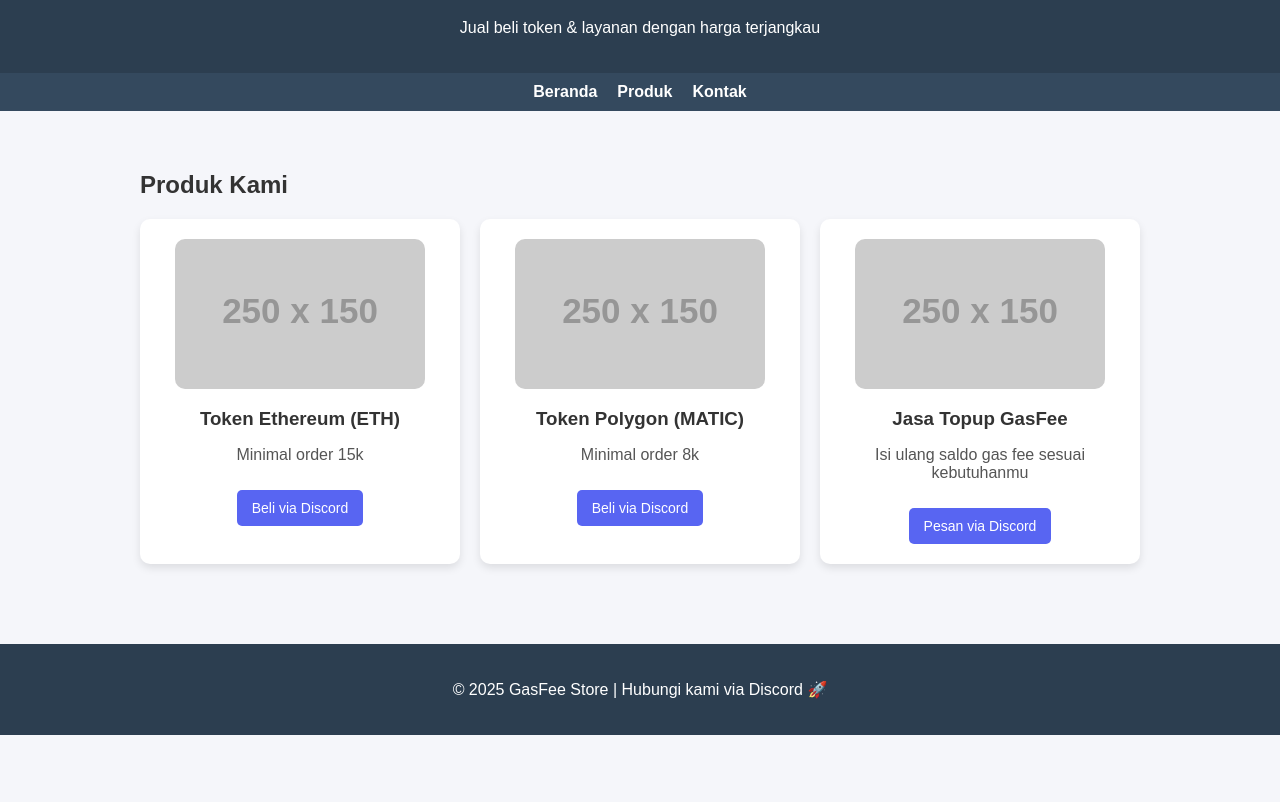
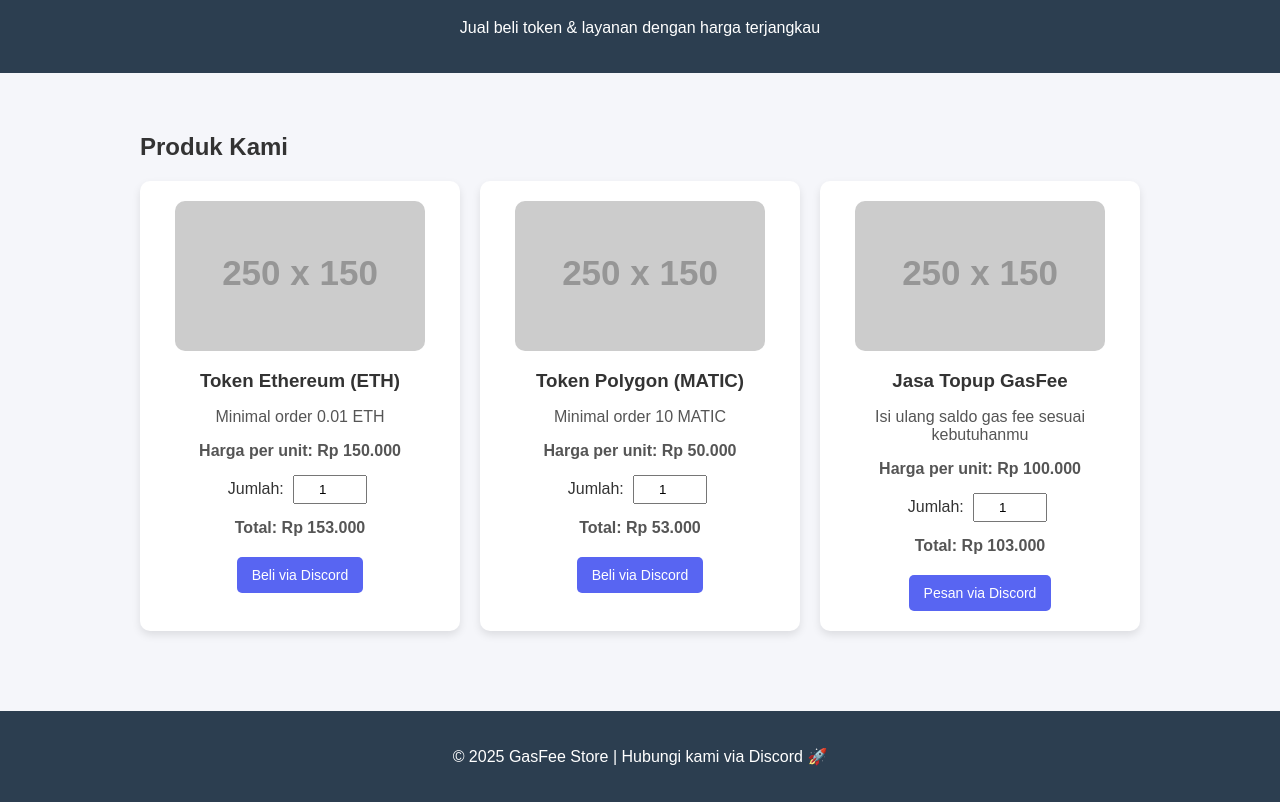
Before and after one commit to GasFeeKang/GasFeeKang.github.io, a plain HTML site: page index.html in a window 1280 px wide. Shown: the part 82-884 px from the top of the page. Before the commit the page ends 817 px from the top, so only its background shows below. Drawn offline with Linux system fonts and the light colour scheme; placeholder pictures from the web are drawn by us.

Commit message:
Update index.html

```diff
--- a/index.html
+++ b/index.html
@@ -17,22 +17,6 @@
       padding: 20px;
       text-align: center;
     }
-    nav {
-      background: #34495e;
-      display: flex;
-      justify-content: center;
-      gap: 20px;
-      padding: 10px;
-    }
-    nav a {
-      color: white;
-      text-decoration: none;
-      font-weight: bold;
-      transition: 0.3s;
-    }
-    nav a:hover {
-      color: #f1c40f;
-    }
     .container {
       padding: 40px;
       max-width: 1000px;
@@ -40,7 +24,7 @@
     }
     .products {
       display: grid;
-      grid-template-columns: repeat(auto-fit, minmax(250px, 1fr));
+      grid-template-columns: repeat(auto-fit, minmax(280px, 1fr));
       gap: 20px;
     }
     .product {
@@ -60,8 +44,19 @@
     .product p {
       color: #555;
     }
-    .product button {
-      background: #5865F2; /* Warna khas Discord */
+    .price {
+      font-weight: bold;
+      margin: 10px 0;
+      color: #2c3e50;
+    }
+    input {
+      width: 60px;
+      padding: 5px;
+      text-align: center;
+      margin: 5px;
+    }
+    button {
+      background: #5865F2;
       border: none;
       padding: 10px 15px;
       color: white;
@@ -71,7 +66,7 @@
       margin-top: 10px;
       transition: 0.3s;
     }
-    .product button:hover {
+    button:hover {
       background: #4752C4;
     }
     footer {
@@ -89,38 +84,56 @@
     <p>Jual beli token & layanan dengan harga terjangkau</p>
   </header>
 
-  <nav>
-    <a href="#">Beranda</a>
-    <a href="#">Produk</a>
-    <a href="#">Kontak</a>
-  </nav>
-
   <div class="container">
     <h2>Produk Kami</h2>
     <div class="products">
+
+      <!-- Produk 1 -->
       <div class="product">
-        <img src="https://via.placeholder.com/250x150" alt="Produk 1">
+        <img src="https://via.placeholder.com/250x150" alt="ETH">
         <h3>Token Ethereum (ETH)</h3>
-        <p>Minimal order 15k</p>
+        <p>Minimal order 0.01 ETH</p>
+        <p class="price">Harga per unit: Rp 150.000</p>
+        <label>Jumlah: <input type="number" min="1" value="1" onchange="hitungTotal(150000, this.value, 'total1')"></label>
+        <p class="price" id="total1">Total: Rp 153.000</p>
         <button onclick="window.open('https://discord.gg/INVITELINK')">Beli via Discord</button>
       </div>
+
+      <!-- Produk 2 -->
       <div class="product">
-        <img src="https://via.placeholder.com/250x150" alt="Produk 2">
+        <img src="https://via.placeholder.com/250x150" alt="MATIC">
         <h3>Token Polygon (MATIC)</h3>
-        <p>Minimal order 8k</p>
+        <p>Minimal order 10 MATIC</p>
+        <p class="price">Harga per unit: Rp 50.000</p>
+        <label>Jumlah: <input type="number" min="1" value="1" onchange="hitungTotal(50000, this.value, 'total2')"></label>
+        <p class="price" id="total2">Total: Rp 53.000</p>
         <button onclick="window.open('https://discord.gg/INVITELINK')">Beli via Discord</button>
       </div>
+
+      <!-- Produk 3 -->
       <div class="product">
-        <img src="https://via.placeholder.com/250x150" alt="Produk 3">
+        <img src="https://via.placeholder.com/250x150" alt="GasFee">
         <h3>Jasa Topup GasFee</h3>
         <p>Isi ulang saldo gas fee sesuai kebutuhanmu</p>
+        <p class="price">Harga per unit: Rp 100.000</p>
+        <label>Jumlah: <input type="number" min="1" value="1" onchange="hitungTotal(100000, this.value, 'total3')"></label>
+        <p class="price" id="total3">Total: Rp 103.000</p>
         <button onclick="window.open('https://discord.gg/INVITELINK')">Pesan via Discord</button>
       </div>
+
     </div>
   </div>
 
   <footer>
     <p>© 2025 GasFee Store | Hubungi kami via Discord 🚀</p>
   </footer>
+
+  <script>
+    function hitungTotal(harga, jumlah, id) {
+      let admin = 3000; // biaya admin tetap per transaksi
+      let total = (harga * jumlah) + admin;
+      document.getElementById(id).innerText = "Total: Rp " + total.toLocaleString("id-ID");
+    }
+  </script>
 </body>
 </html>
```
